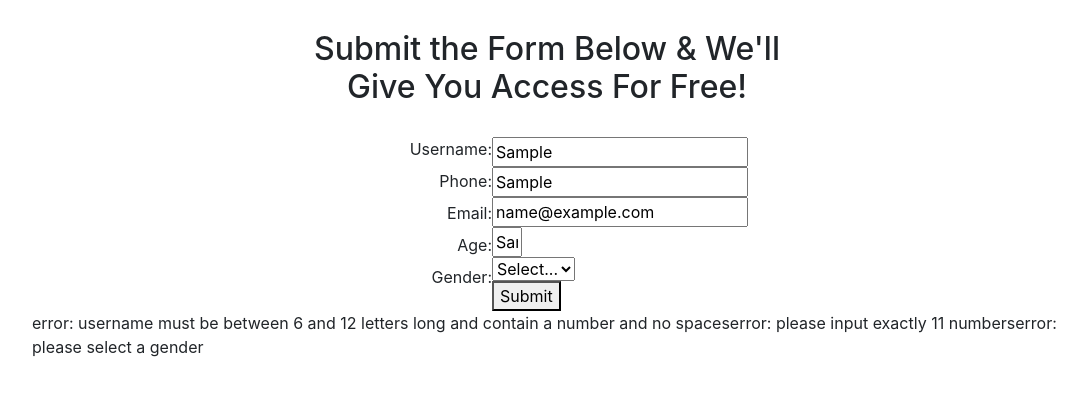
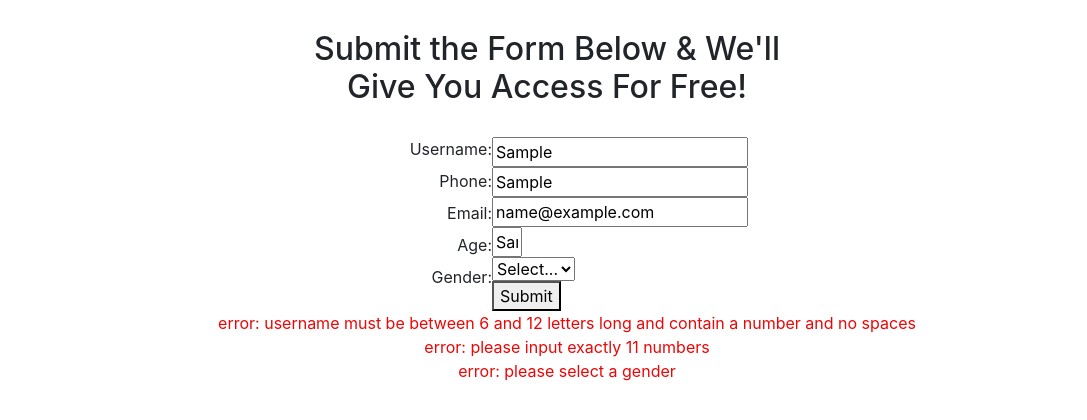
Before and after one commit to harrystead/Form-Validation, a plain HTML site: page index.html in a window 1280 px wide. Both pictures are taken after typing "Sample", "Sample", "name@example.com", "Sample" into the empty fields and a click on the button "Submit". Shown: the whole page, without its empty margins (93-1180 px from the left). Drawn offline with nearby package versions, Linux system fonts and the light colour scheme.

Commit message:
error messages completed there abouts

```diff
--- a/assets/script.js
+++ b/assets/script.js
@@ -7,7 +7,6 @@ $(document).ready(function () {
   function validateNameForm() {
     var nameInput = $("#name-input").val().toLowerCase();
     var containsDigit = /\d/;
-    var invalid = [];
 
     if (
       nameInput.length === 0 ||
@@ -16,76 +15,72 @@ $(document).ready(function () {
       !containsDigit.test(nameInput) || //exclamtion mark reverses the method.
       nameInput.indexOf(" ") > 0
     ) {
-      console.log(false);
-      invalid.push(
-        "error: username must be between 6 and 12 letters long and contain a number and no spaces"
-      );
-      console.log(invalid);
+        var nameList = $("<li>").text("error: username must be between 6 and 12 letters long and contain a number and no spaces");
+        $("#error-list").append(nameList);
+        nameList.attr("id", "list-items");
+        console.log(false);
     } else {
       console.log("success");
       localStorage.setItem("name: ", nameInput);
     }
 
-    $("#error-list").append(invalid);
   }
 
   function validatePhoneForm() {
     var phoneInput = $("#phone-input").val();
-    var invalidTwo = [];
 
     if (!/^[0-9]{11}$/.test(phoneInput)) {
-      invalidTwo.push("error: please input exactly 11 numbers");
-      console.log(invalidTwo);
+      var phoneList = $("<li>").text("error: please input exactly 11 numbers");
+      phoneList.attr("id", "list-items");
+      $("#error-list").append(phoneList);
+      console.log(false)
     } else {
       console.log(true, "9");
       localStorage.setItem("phone-number: ", phoneInput);
     }
 
-    $("#error-list").append(invalidTwo);
   }
 
   function validateEmailForm() {
     var emailInput = $("#email-input").val();
-    var invalidThree = [];
     var re = /\S+@\S+\.\S+/;
 
     if (re.test(emailInput)) {
       console.log("email-input", true);
       localStorage.setItem("email: ", emailInput);
     } else {
-      invalidThree.push("error: please enter a valid email address");
-      console.log(invalidThree);
+      var emailList = $("<li>").text("error: please enter a valid email address");
+        $("#error-list").append(emailList);
+        emailList.attr("id", "list-items");
+        console.log(false);
     }
-    $("#error-list").append(invalidThree);
   }
 
   function validateAgeForm() {
     var ageInput = $("#age-input").val();
-    var invalidFour = [];
 
     if (ageInput < 18 || ageInput === NaN) {
-      invalidFour.push(
-        "error: you must be over 18 years old to gain full access"
-      );
-      console.log(invalidFour);
+      var ageList = $("<li>").text("error: you must be over 18 years old to gain full access");
+      $("#error-list").append(ageList);
+      ageList.attr("id", "list-items");
+      console.log(false);
     } else {
       console.log("success");
       localStorage.setItem("age: ", ageInput);
     }
-    $("#error-list").append(invalidFour);
   }
   function validateGenderForm() {
     var genderInput = $("#gender-select").val();
-    var invalidFive = [];
 
     if (genderInput) {
       localStorage.setItem("gender: ", genderInput);
     }
     else {
-      console.log("error 5");
-      invalidFive.push("error: please select a gender")
+      var genderList = $("<li>").text("error: please select a gender");
+      $("#error-list").append(genderList);
+      genderList.attr("id", "list-items");
+      console.log(false)
     }
-    $("#error-list").append(invalidFive);
   }
 
   $("#submit-btn").on("click", function (e) {
--- a/assets/style.css
+++ b/assets/style.css
@@ -11,3 +11,9 @@ label{
     width: 500px;
     text-align: right;
 }
+
+#list-items {
+    color: rgb(233, 7, 7);
+    text-align: center;
+    list-style: none;
+}
```
